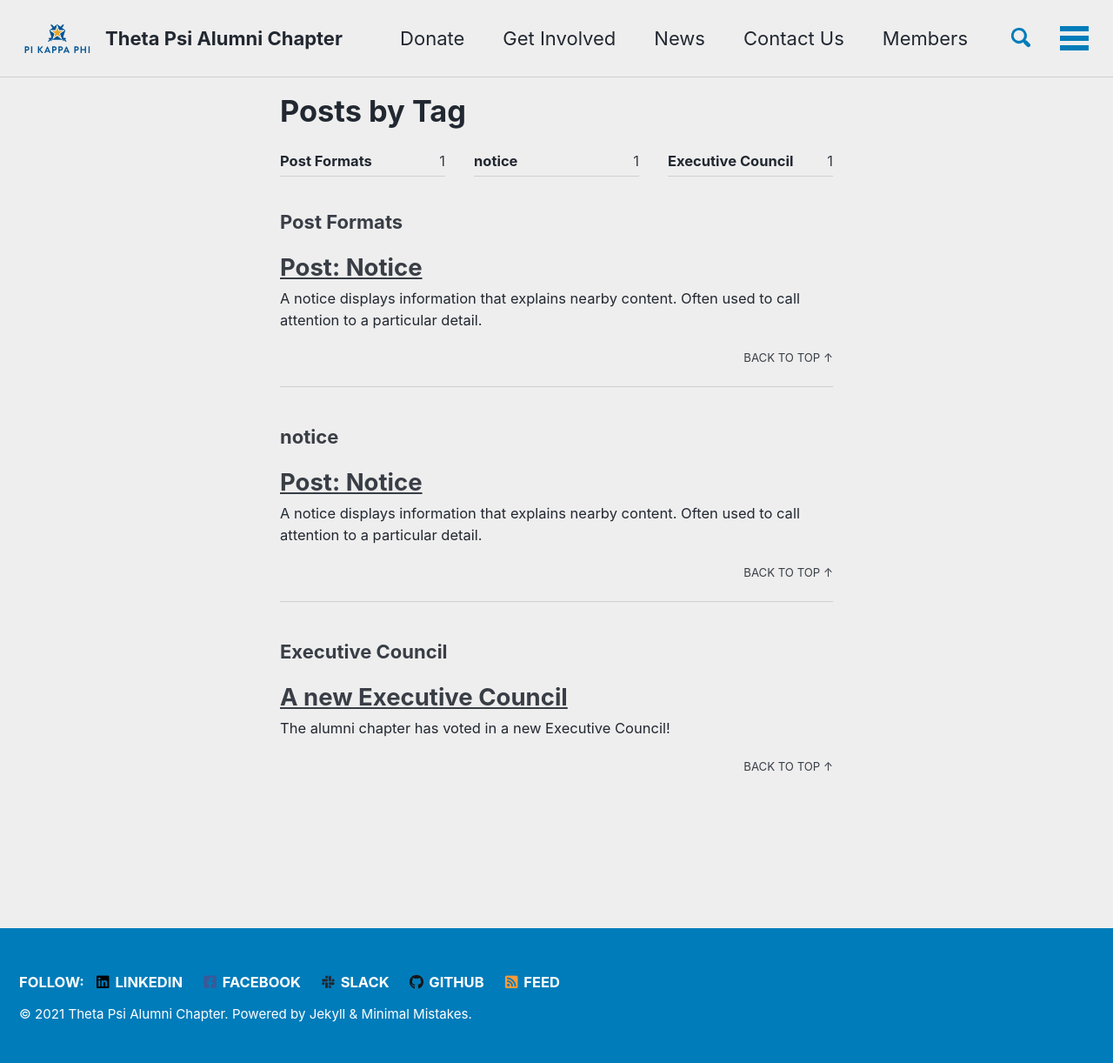
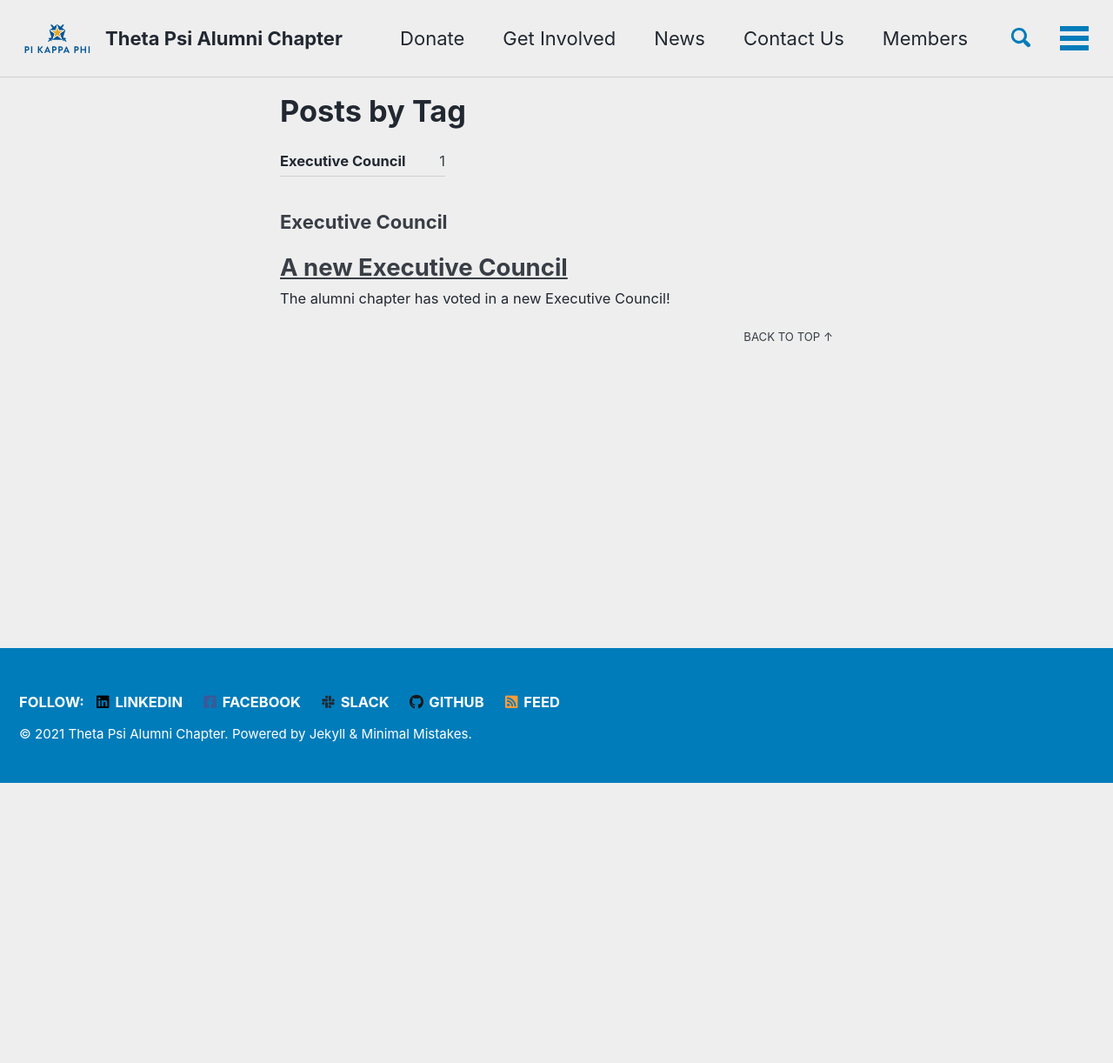
Before and after one commit to pkp-theta-psi-alumni/thetapsi.org, a Jekyll site: the page built from _pages/zztag-archive.md, in a window 1280 px wide. Shown: the whole page at 87% size. Built offline with Jekyll 4.4.1, drawn with Linux system fonts in a browser that asks for light colours; cached includes are drawn as plain includes; nearby versions of some CDN libraries; after the commit the page ends 900 px from its top, so only the background shows below that.

Commit message:
add post readme

```diff
--- a/_posts/2010-02-05-post-notice.md
+++ b/_posts/sample_post.md
@@ -1,11 +1,3 @@
----
-title: "Post: Notice"
-categories:
-  - Blog
-tags:
-  - Post Formats
-  - notice
----
 
 A notice displays information that explains nearby content. Often used to call attention to a particular detail.
 
```
Also changed, not shown: _posts/README.md (added, +47 -0 lines).
